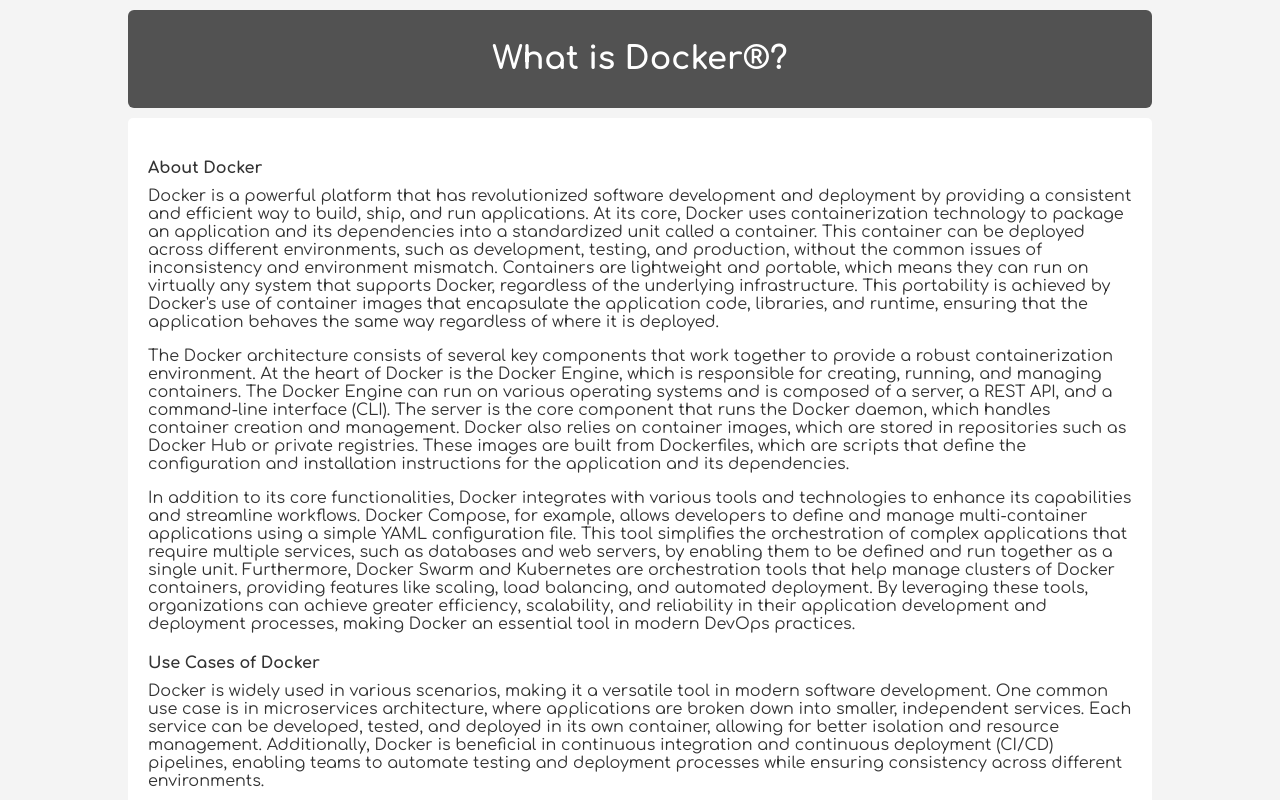
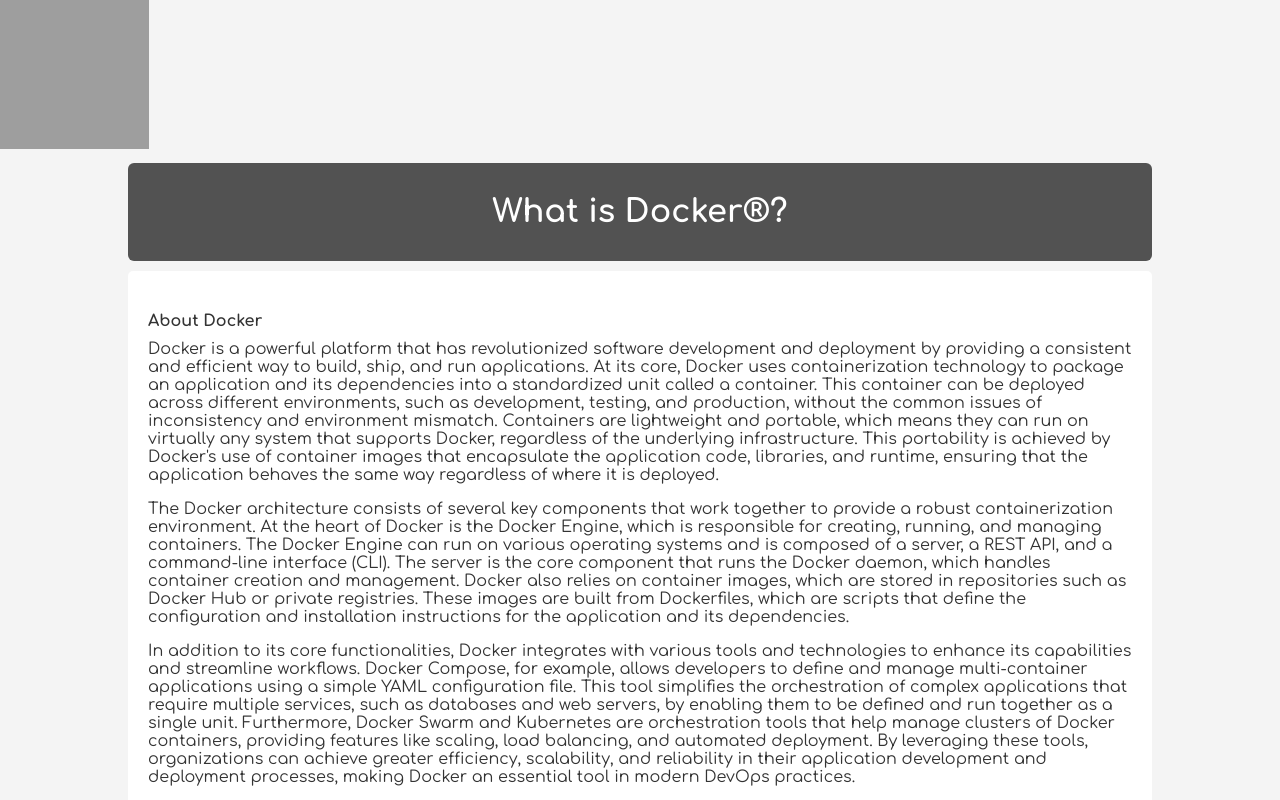
Before and after one commit to f1i9/gui-hw1, a plain HTML site: page index.html in a window 1280 px wide. Shown: the top 800 px of the page. Drawn offline with Linux system fonts and the light colour scheme; grey boxes are pictures that could not be loaded.

Commit message:
gh ribbon is added

```diff
--- a/index.html
+++ b/index.html
@@ -22,9 +22,12 @@
         Written on Sep 10, 2024.
         -->
 
+        <a href="https://github.com/f1i9/gui-hw1"><img decoding="async" width="149" height="149" src="https://github.blog/wp-content/uploads/2008/12/forkme_left_green_007200.png?resize=149%2C149" class="attachment-full size-full" alt="Fork me on GitHub" loading="lazy" data-recalc-dims="1"></a>
+
         <header>
             <h1>What is Docker&reg;?</h1>
         </header>
+
 
         <!-- Content Section -->
         <section>
```
